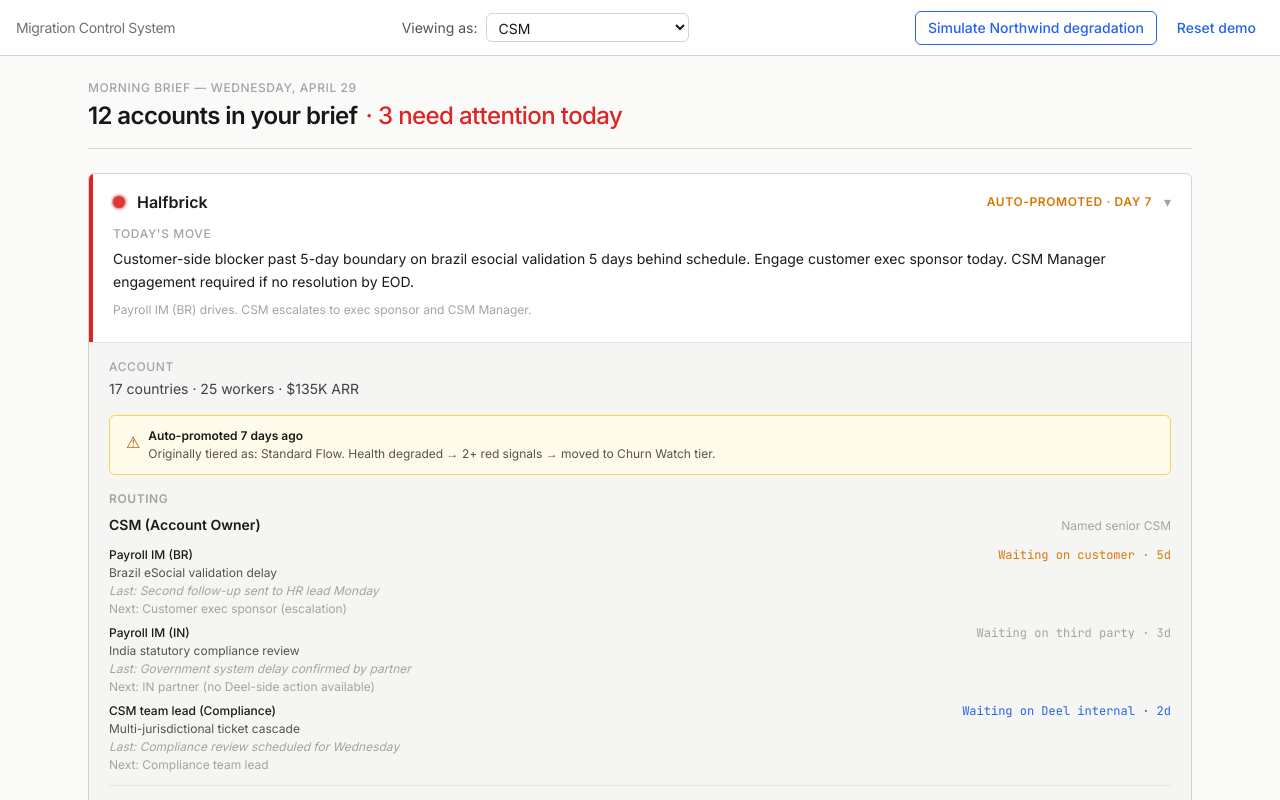
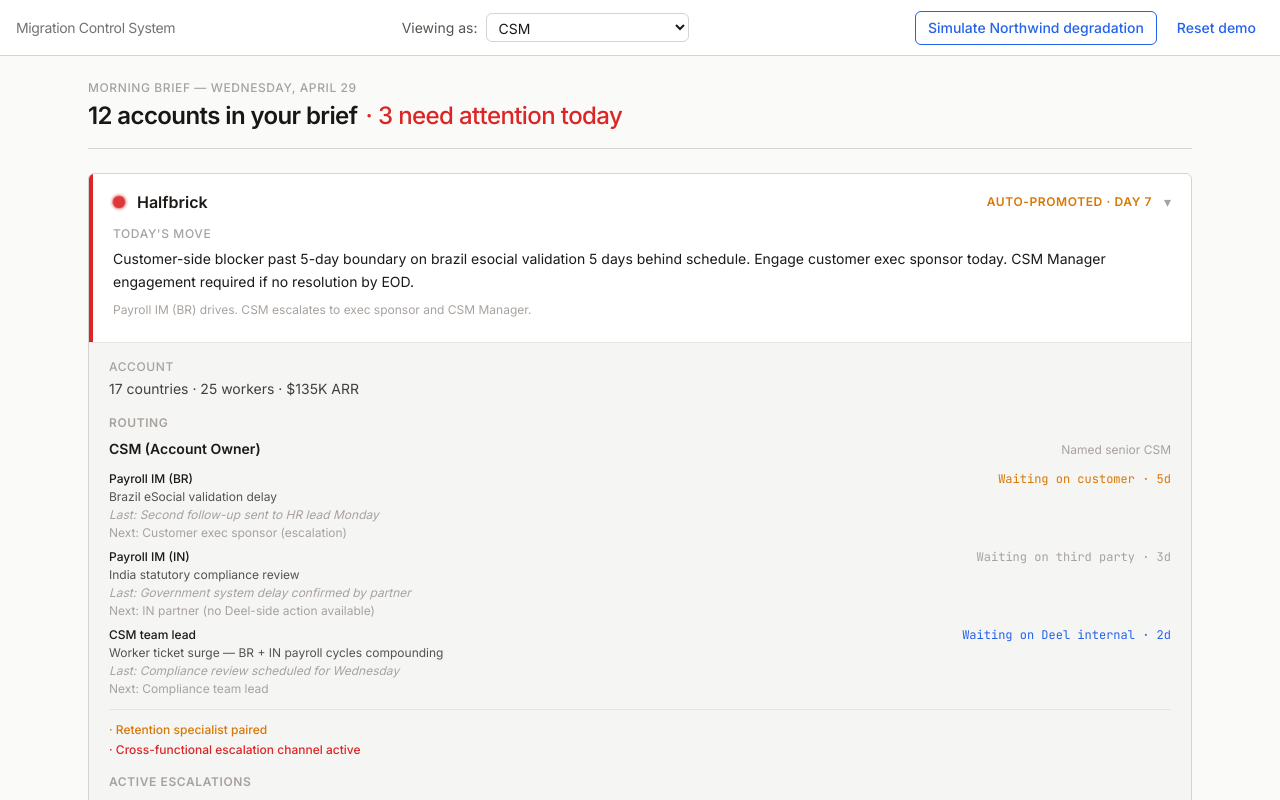
Before and after one commit to elena749/migration-control-system, a React (Vite) app: page / in a window 1280 px wide. Built offline with nearby package versions, Linux system fonts and the light colour scheme.

Commit message:
Data integrity: Day 7, spec-grounded routing copy, cut redundant callout

```diff
--- a/src/components/AccountCard.tsx
+++ b/src/components/AccountCard.tsx
@@ -172,9 +172,6 @@ function ExpandedEvidence({ customer }: { customer: Customer }) {
   return (
     <div className="space-y-4">
       <AccountBlock customer={customer} />
-      {customer.tierTransition === 'auto_promoted' && (
-        <AutoPromotionContext customer={customer} />
-      )}
       <RoutingSection customer={customer} />
       {customer.escalationEvents && customer.escalationEvents.length > 0 && (
         <EscalationSection events={customer.escalationEvents} />
@@ -187,7 +184,7 @@ function ExpandedEvidence({ customer }: { customer: Customer }) {
 // Auto-promotion context
 // =====================
 
-function AutoPromotionContext({ customer }: { customer: Customer }) {
+export function AutoPromotionContext({ customer }: { customer: Customer }) {
   const tierLabel: Record<Tier, string> = {
     senior_migration: 'Senior Migration',
     churn_watch: 'Churn Watch',
--- a/src/data/customers.ts
+++ b/src/data/customers.ts
@@ -251,7 +251,7 @@ export const customers: Customer[] = [
   },
 
   {
-    // 2. Halfbrick — pre-baked Day-14 auto-promotion (the historical proof)
+    // 2. Halfbrick — pre-baked Day-7 auto-promotion (the historical proof)
     id: 2,
     name: 'Halfbrick',
     source: 'REAL',
@@ -385,8 +385,8 @@ export const customers: Customer[] = [
         nextActionOwner: 'IN partner (no Deel-side action available)',
       },
       {
-        role: 'CSM team lead (Compliance)',
-        reason: 'Multi-jurisdictional ticket cascade',
+        role: 'CSM team lead',
+        reason: 'Worker ticket surge — BR + IN payroll cycles compounding',
         waitingOn: 'deel_internal',
         waitingSinceDays: 2,
         lastAction: 'Compliance review scheduled for Wednesday',
@@ -396,9 +396,9 @@ export const customers: Customer[] = [
     escalationEvents: [
       {
         tier: 3,
-        triggeredDaysAgo: 12,
+        triggeredDaysAgo: 7,
         triggeredBy:
-          'Auto-promotion to Churn Watch (Day 14 ago) — cross-functional channel activated',
+          'Auto-promotion to Churn Watch (Day 7 ago) — cross-functional channel activated',
         targetRole: 'Head of CS',
         acknowledgementState: 'acknowledged',
       },
```
Also changed, not shown: 1 other file (tests, documents, lock files or other folders).
